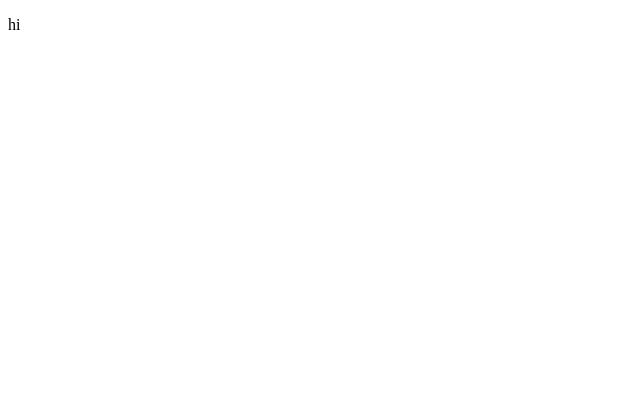
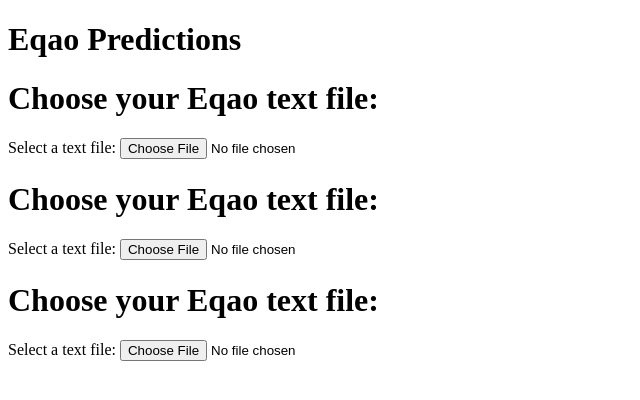
Before and after one commit to MarekSzym/Eqao-Database, a plain HTML site: page index.html in a window 1280 px wide. Shown: the whole page, without its empty margins (0-640 px from the left). Drawn offline with Linux system fonts and the light colour scheme.

Commit message:
Changes to index.html

```diff
--- a/index.html
+++ b/index.html
@@ -5,7 +5,50 @@
 	</head>
 
 	<body>
-		<p> hi </p>
+	<p>
+	<div class="jumbotron">
+       <div class="container">
+        <h1>Eqao Predictions</h1>
+
+       </div>
+       </div>
+
+
+
+         <div id="page-wrapper">
+
+                 <h1>Choose your Eqao text file:</h1>
+                <div>
+                        Select a text file:
+                         <input type="file" id="fileInput">
+                 </div>
+                 <pre id="fileDisplayMessageArea"></pre>
+                 <pre id="fileDisplayArea"></pre>
+
+        </div>
+
+                  <h1>Choose your Eqao text file:</h1>
+                 <div>
+                         Select a text file:
+                          <input type="file" id="fileInput">
+                  </div>
+                  <pre id="fileDisplayMessageArea"></pre>
+                  <pre id="fileDisplayArea"></pre>
+
+         </div>
+
+                  <h1>Choose your Eqao text file:</h1>
+                 <div>
+                         Select a text file:
+                          <input type="file" id="fileInput">
+                  </div>
+                  <pre id="fileDisplayMessageArea"></pre>
+                  <pre id="fileDisplayArea"></pre>
+
+         </div>
+
+
+ </p>
 	</body>
 
 </html>
```
Also changed, not shown: 2 other files.
